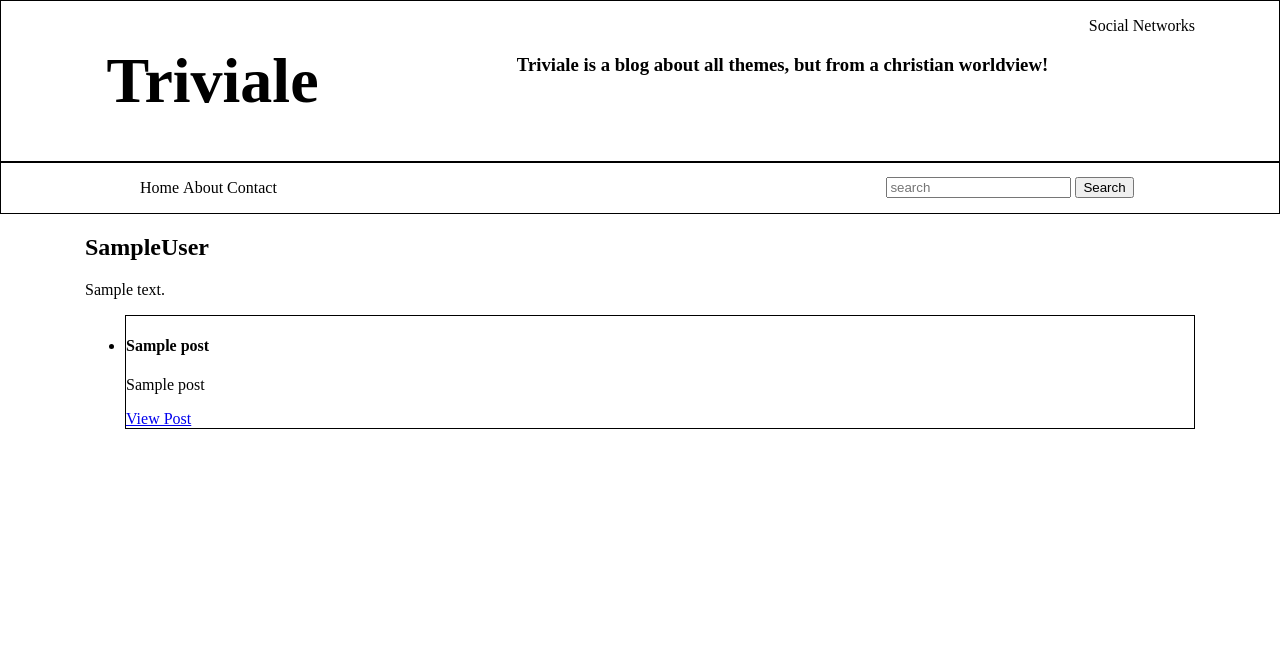
After one commit to Fritas/triviale, a Django app: page /post/author/1 in a window 1280 px wide. The commit adds this page. Shown: the top 669 px of the page. Run offline with Django 3.2, Linux system fonts and the light colour scheme; tables that the repository leaves empty hold one stand-in row (values such as "Sample post"); some libraries are stand-ins or nearby versions.

Commit message:
Adapted app author

```diff
--- /dev/null
+++ b/post/static/css/author_style.css
@@ -0,0 +1,8 @@
+#perfil{}
+#perfil #name{}
+#posts{}
+#posts ul{}
+#posts ul li{border: 1px solid black;}
+#post ul li .post{
+    border: 1px solid black;
+}
--- /dev/null
+++ b/post/templates/author.html
@@ -0,0 +1,34 @@
+{% extends 'base.html' %}
+
+{% load static %}
+{% block css %}
+<link rel="stylesheet" href="{% static 'css/author_style.css' %}">
+{% endblock %}
+
+
+{% block title %}{{ author.first_name }}{{ author.last_name }}{% endblock %}
+
+{% block section %}
+    <div id="perfil">
+        <div id="name">
+            <h2>{{ author.first_name }}{{ author.last_name }}</h2>
+        </div>
+
+        <div id="biography">
+            <p>{{ author.biography }}</p>
+        </div>
+    </div>
+        <div id="posts">
+        <ul>
+        {% for post in posts %}
+            <li>
+                <div class="post">
+                    <h4>{{ post.title}}</h4>
+                    <p>{{ post.subtitle }}</p>
+                    <a href="{% url 'post' post.id %}">View Post</a>
+                </div>
+            </li>
+        {% endfor %}
+        </ul>
+
+{% endblock %}
--- a/post/templates/post.html
+++ b/post/templates/post.html
@@ -19,7 +19,7 @@
         <div id="authors">
             <h6> por
                 {% for author in authors %}
-                    {{ author.first_name }} {{ author.last_name }},
+                    <a href="{% url 'author' author.id %}">{{ author.first_name }} {{ author.last_name }}</a>,
                 {% endfor %}
             </h6>
         </div>
--- a/post/urls.py
+++ b/post/urls.py
@@ -1,6 +1,7 @@
 from django.urls import path
-from .views import post_render
+from .views import post_render, author_render
 
 urlpatterns = [
     path('<int:id>/', post_render, name='post'),
+    path('author/<int:id>', author_render, name='author')
 ]
--- a/post/views.py
+++ b/post/views.py
@@ -1,8 +1,14 @@
 from django.shortcuts import render, get_object_or_404
-from .models import Post
+from .models import Post, Author
 
 
 # Create your views here.
 def post_render(request, id):
     post = get_object_or_404(Post, pk=id)
     return render(request, 'post.html', {'post' : post, 'authors': post.authors.all()})
+
+
+def author_render(request, id):
+    author = get_object_or_404(Author, pk=id)
+    posts = author.post_set.all()
+    return render(request, 'author.html', {'author' : author, 'posts' : posts})
```
